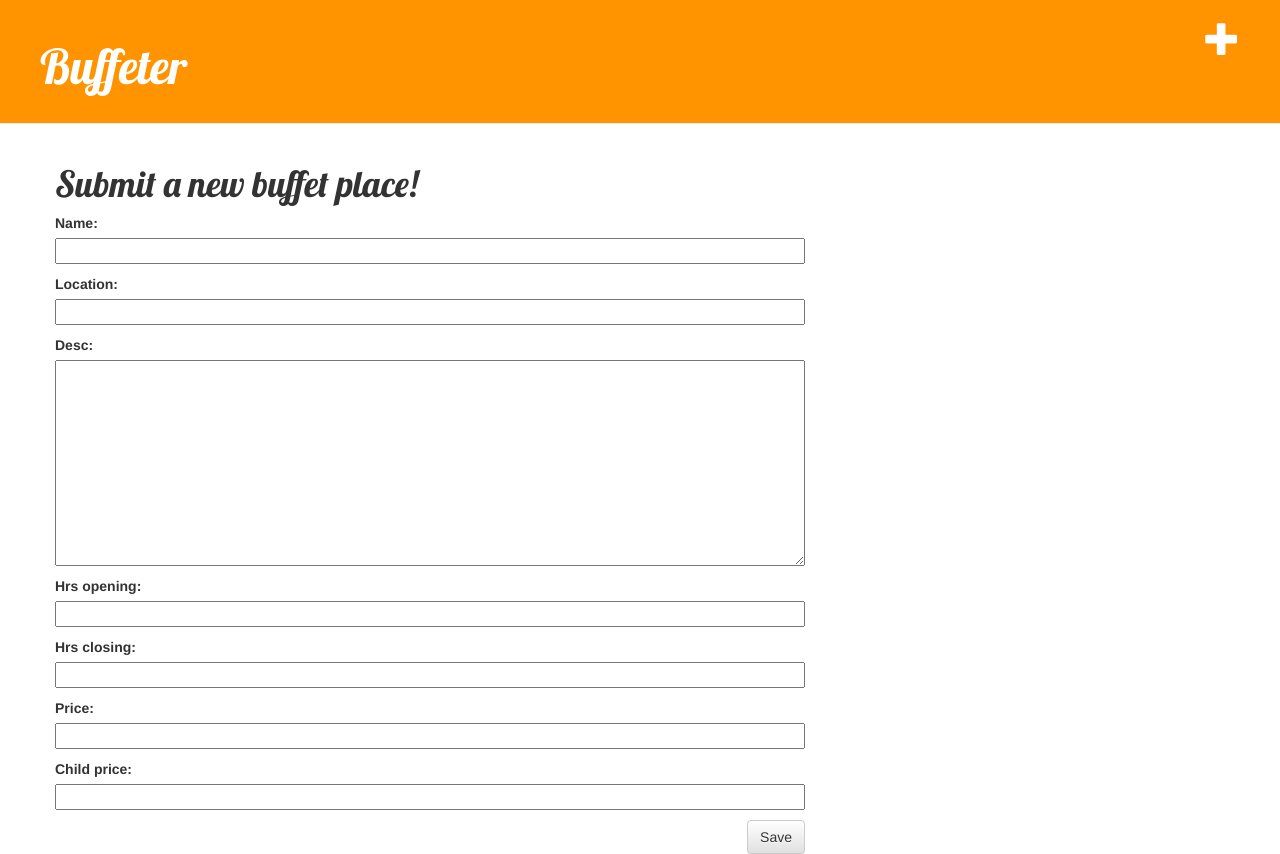
After one commit to leeyh20/buffeter, a Django app: page /buffet/new/ in a window 1280 px wide. The commit adds this page. Run offline with Django 3.2, Linux system fonts and the light colour scheme; some libraries are stand-ins or nearby versions.

Commit message:
can add new buffets

```diff
--- /dev/null
+++ b/buffetinfo/forms.py
@@ -0,0 +1,10 @@
+from django import forms
+
+from .models import Buffet
+
+class BuffetForm(forms.ModelForm):
+
+    class Meta:
+        model = Buffet
+        fields = ('name', 'location', 'desc', 'hrs_opening', 'hrs_closing', 'price', 'child_price')
+        #to do, find out how to limit location to a list and limit hrs opening and closing  etc
--- a/buffetinfo/templates/buffetinfo/base.html
+++ b/buffetinfo/templates/buffetinfo/base.html
@@ -1,7 +1,7 @@
 {% load staticfiles %}
 <html>
     <head>
-        <title>Django Girls blog</title>
+        <title>Buffeter</title>
         <link rel="stylesheet" href="//maxcdn.bootstrapcdn.com/bootstrap/3.2.0/css/bootstrap.min.css">
         <link rel="stylesheet" href="//maxcdn.bootstrapcdn.com/bootstrap/3.2.0/css/bootstrap-theme.min.css">
         <link href='//fonts.googleapis.com/css?family=Lobster&subset=latin,latin-ext' rel='stylesheet' type='text/css'>
@@ -9,7 +9,8 @@
     </head>
     <body>
         <div class="page-header">
-            <h1><a href="/">Django Girls Blog</a></h1>
+            <a href="{% url 'buffet_new' %}" class="top-menu"><span class="glyphicon glyphicon-plus"></span></a>
+            <h1><a href="/">Buffeter</a></h1>
         </div>
 
         <div class="content container">
--- /dev/null
+++ b/buffetinfo/templates/buffetinfo/buffet_edit.html
@@ -0,0 +1,9 @@
+{% extends 'buffetinfo/base.html' %}
+
+{% block content %}
+    <h1>Submit a new buffet place!</h1>
+    <form method="POST" class="buffet-form">{% csrf_token %}
+        {{ form.as_p }}
+        <button type="submit" class="save btn btn-default">Save</button>
+    </form>
+{% endblock %}
--- a/buffetinfo/urls.py
+++ b/buffetinfo/urls.py
@@ -4,4 +4,5 @@ from . import views
 urlpatterns = [
     url(r'^$', views.buffet_list, name='buffet_list'),
     url(r'^buffet/(?P<pk>\d+)/$', views.buffet_detail, name = 'buffet_detail'),
+    url(r'^buffet/new/$', views.buffet_new, name='buffet_new'),
 ]
--- a/buffetinfo/views.py
+++ b/buffetinfo/views.py
@@ -2,6 +2,8 @@
 from django.shortcuts import render, get_object_or_404
 from django.utils import timezone
 from .models import Buffet
+from .forms import BuffetForm
+from django.shortcuts import redirect
 
 def buffet_list(request):
 	buffets = Buffet.objects.filter(published_date__lte=timezone.now()).order_by('published_date')
@@ -10,3 +12,17 @@ def buffet_list(request):
 def buffet_detail(request, pk):
     buffet = get_object_or_404(Buffet, pk=pk)
     return render(request, 'buffetinfo/buffet_detail.html', {'buffet': buffet})
+
+def buffet_new(request):
+    if request.method == "POST":
+        form = BuffetForm(request.POST)
+        if form.is_valid():
+            buffet = form.save(commit=False)
+            buffet.author = request.user
+            buffet.rating = 0.0
+            buffet.published_date = timezone.now()
+            buffet.save()
+            return redirect('buffet_detail', pk=buffet.pk)
+    else:
+        form = BuffetForm()
+    return render(request, 'buffetinfo/buffet_edit.html', {'form': form})
```
